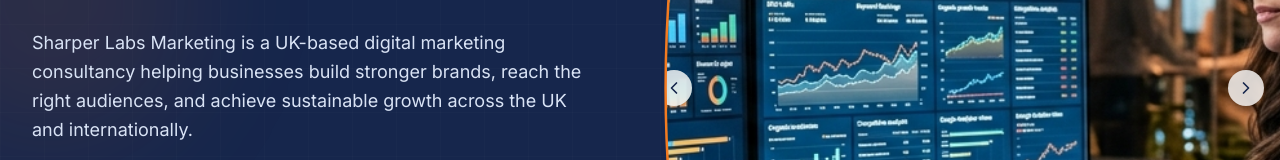
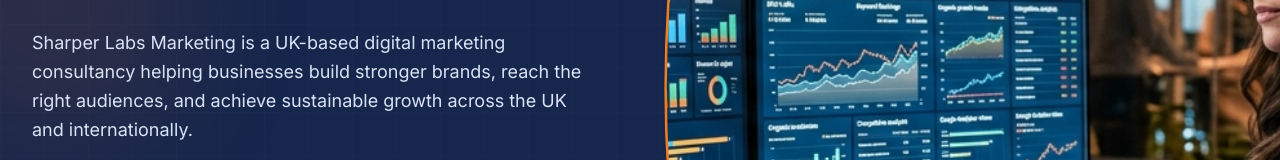
Before and after one commit to Dushmanthr/sharper-marketing, a Next.js app: page / in a window 1280 px wide. Shown: the part 506-666 px from the top of the page. Built offline with nearby package versions, Linux system fonts and the light colour scheme; no server answers.

Commit message:
fix: navbar fix

```diff
--- a/app/globals.css
+++ b/app/globals.css
@@ -56,7 +56,6 @@
 
 html {
   scroll-behavior: smooth;
-  overflow-x: hidden;
 }
 
 @media (prefers-reduced-motion: reduce) {
@@ -71,8 +70,6 @@
   font-family: var(--font-sans);
   -webkit-font-smoothing: antialiased;
   text-rendering: optimizeLegibility;
-  overflow-x: hidden;
-  max-width: 100vw;
 }
 
 h1, h2, h3, h4, h5 {
--- a/app/layout.tsx
+++ b/app/layout.tsx
@@ -82,7 +82,7 @@
           Skip to content
         </a>
         <Header />
-        <main id="main">{children}</main>
+        <main id="main" className="overflow-x-clip">{children}</main>
         <Footer />
       </body>
     </html>
--- a/components/ImageCarousel.tsx
+++ b/components/ImageCarousel.tsx
@@ -3,7 +3,6 @@
 import Image from "next/image";
 import { motion, type PanInfo } from "framer-motion";
 import { useEffect, useRef, useState } from "react";
-import { ChevronLeft, ChevronRight } from "lucide-react";
 
 const slides = [
   {
@@ -126,32 +125,6 @@
         })}
       </motion.div>
 
-      <motion.button
-        type="button"
-        onClick={goToPrevious}
-        whileHover={{ scale: 1.12 }}
-        whileTap={{ scale: 0.88 }}
-        transition={{ type: "spring", stiffness: 450, damping: 25 }}
-        suppressHydrationWarning
-        className="absolute left-4 top-1/2 z-20 -translate-y-1/2 cursor-pointer rounded-full bg-white/80 p-2 text-navy-900 shadow-md backdrop-blur transition-colors hover:bg-white"
-        aria-label="Previous image"
-      >
-        <ChevronLeft className="h-5 w-5" />
-      </motion.button>
-
-      <motion.button
-        type="button"
-        onClick={goToNext}
-        whileHover={{ scale: 1.12 }}
-        whileTap={{ scale: 0.88 }}
-        transition={{ type: "spring", stiffness: 450, damping: 25 }}
-        suppressHydrationWarning
-        className="absolute right-4 top-1/2 z-20 -translate-y-1/2 cursor-pointer rounded-full bg-white/80 p-2 text-navy-900 shadow-md backdrop-blur transition-colors hover:bg-white"
-        aria-label="Next image"
-      >
-        <ChevronRight className="h-5 w-5" />
-      </motion.button>
-
       <div className="absolute bottom-4 left-1/2 z-20 flex -translate-x-1/2 gap-1">
         {slides.map((slide, index) => (
           <button
```
